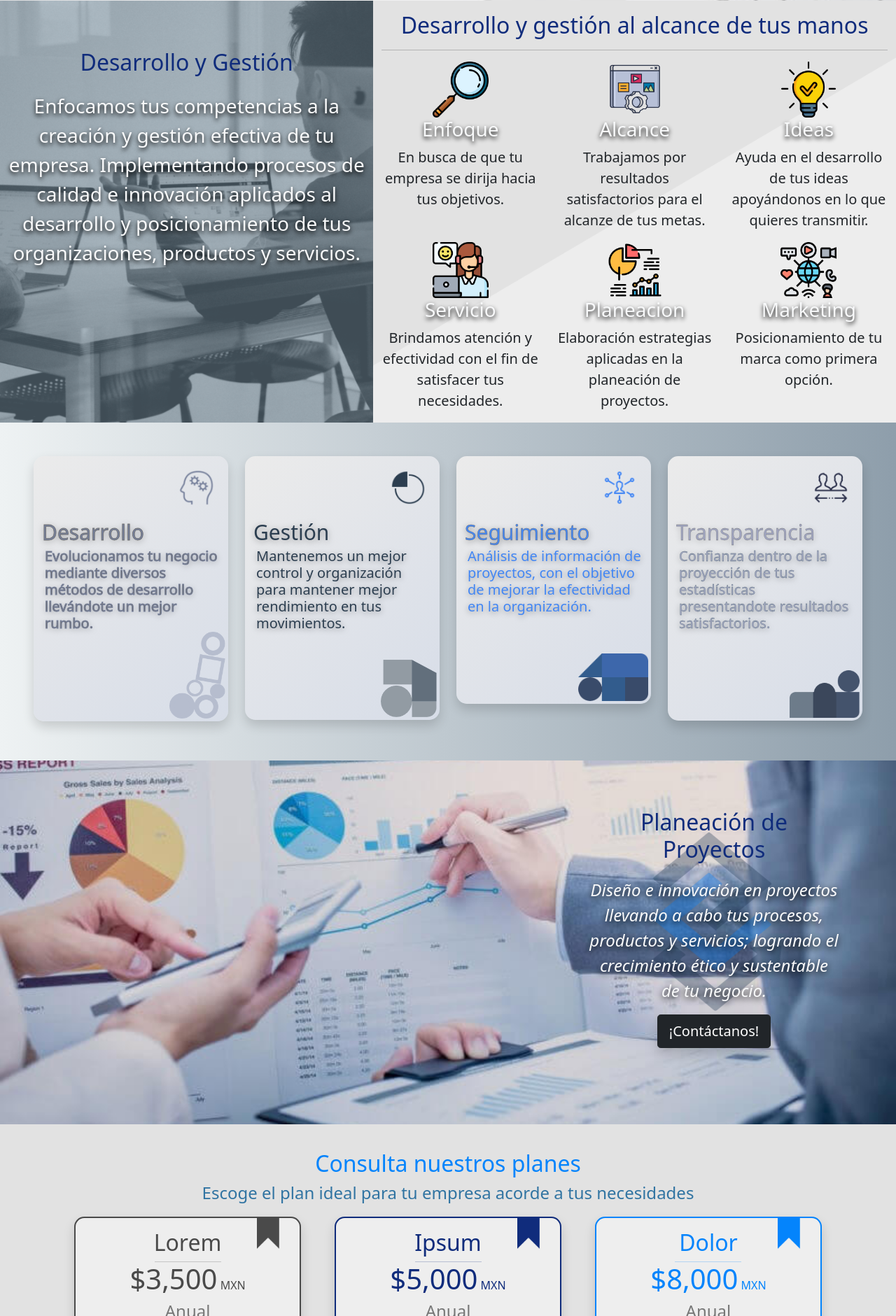
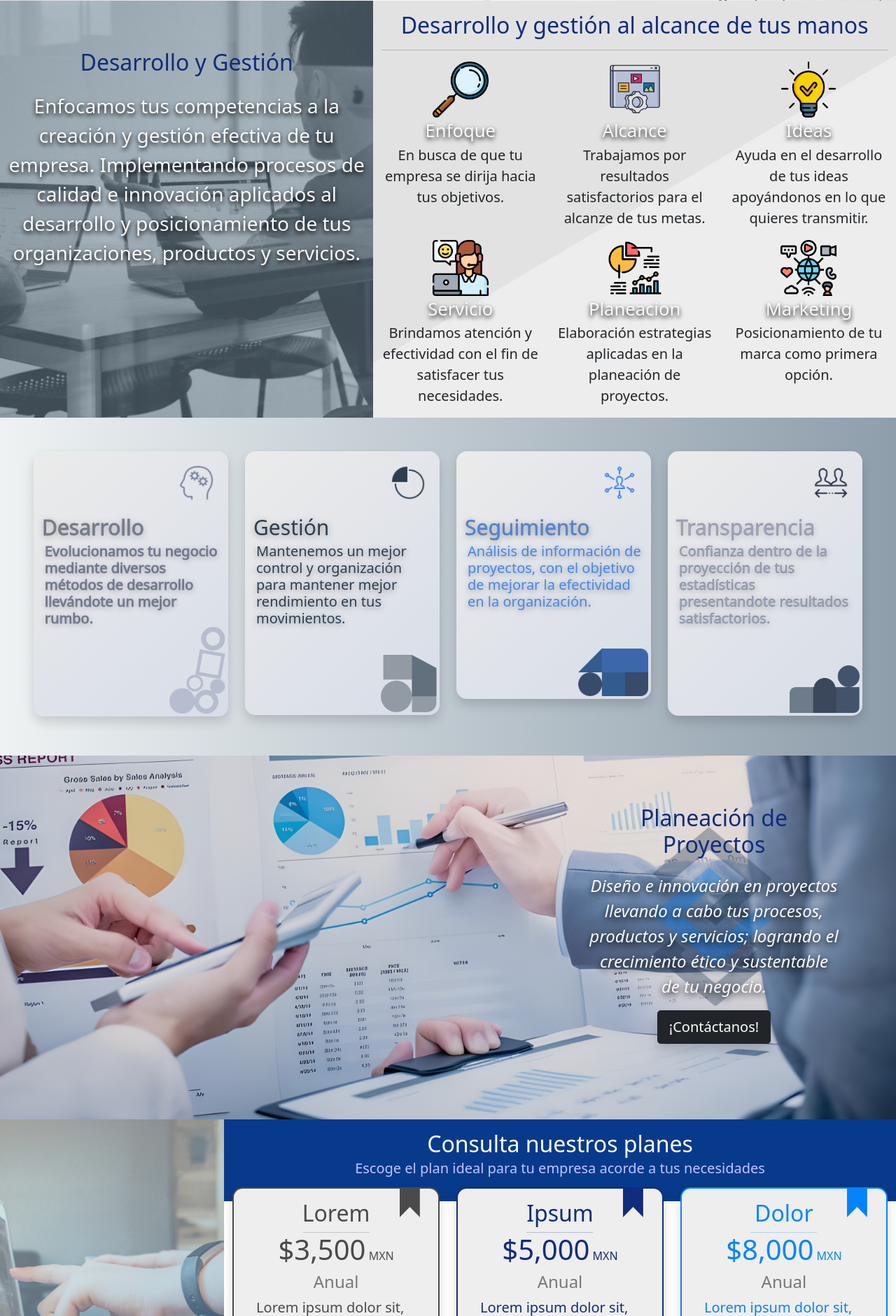
Before and after one commit to RolandoOsuna/CS-Desarrollo-y-Gesti-n, a PHP site: page / in a window 1280 px wide. Shown: the part 1519-3400 px from the top of the page at 70% size. Run offline with PHP 8.4, Linux system fonts and the light colour scheme; some libraries are stand-ins or nearby versions.

Commit message:
planes de pago

```diff
--- a/CSS/estilos.css
+++ b/CSS/estilos.css
@@ -235,7 +235,7 @@ body{
 }
 
 .bg-section{
-    background-image: url(../IMG/bg-section.jpg);
+    background-image: url(../IMG/bg-section.jpeg);
     background-position:center ;
     background-size: cover;
     height: 90vh;
@@ -253,13 +253,14 @@ body{
     /* height: 60vh; */
     /* padding-top: 1rem; */
 }
-
-.bg-gradiente{
-    background-color: #eeeeee;
-    background-image: linear-gradient(275deg, #eeeeee 0%, #b1b1b1 100%);
+.tamaño-fuente p{
+    font-size: 1.25rem;
+}
+.tamaño-fuente span{
+    font-size: 1.6rem;
 }
 .bg-section-5{
-    background-image: url(../IMG/Section-5.jpg);
+    background-image: url(../IMG/Section-5.jpeg);
     background-position:center ;
     background-size: cover;
     height: 65vh;
@@ -345,11 +346,33 @@ body{
     border-color: #0484fc;
 }
 
+.bg-planes-1, .bg-planes-2, .bg-planes-3{
+    position: relative;
+    z-index: 1;
+}
+.bg-titulo-planes{
+    background-color: #083A8B;
+    color: #fff;
+
+}
+.bg-titulo-planes p{
+    color:#BFC4FF;
+}
+.relative, .bg-titulo-planes{
+    position: relative;
+}
+.relative{
+    top: -20px;
+    z-index: 1;
+}
+.aside-planes{
+    background: #005AA7;  /* fallback for old browsers */
+    background: -webkit-linear-gradient(to right, #FFFDE4, #005AA7);  /* Chrome 10-25, Safari 5.1-6 */
+    background: linear-gradient(to right, #FFFDE4, #005AA7); /* W3C, IE 10+/ Edge, Firefox 16+, Chrome 26+, Opera 12+, Safari 7+ */
+}
 .bg-footer{
     background-color: #c5c5c5;
 }
-
-
 .transicion-cards{
     transition: transform .5s;
 }
@@ -381,4 +404,11 @@ body{
     .bg-card-desarrollo p{
         margin-bottom: 0px;
     }
+    .tamaño-fuente span{
+        font-size: 1.9rem;
+    }
+    .tamaño-fuente p{
+        font-size: calc(1.3rem + .6vw);
+        padding: 0 3rem;
+    }
 }
--- a/index.html
+++ b/index.html
@@ -57,7 +57,7 @@
     <section class="bg-section py-5">
         <div class="container">
             <div class="row align-items-center my-5 px-lg-5">
-                <div class="col-12 text-center">
+                <div class="col-12 text-center py-5 p-md-3">
                     <h1 class="display-5 titulo-section1" style="font-weight: 450;">CS Desarrollo y Gestión</h1>
                     <hr class="" style="text-align:center;margin:auto;" width="60%">
                     <p class="fs-3 text-center">
@@ -82,36 +82,36 @@
                         <hr>
                     </div>
                 </div>
-                <div class="row">
+                <div class="row tamaño-fuente">
                     <div class="col-12 col-sm-4 text-center">
                         <img class="img-fluid " src="IMG/iconos/enfoque.png" width="80px" loading="lazy">
-                        <p class="h3 text-light text-shadow">Enfoque</p>
-                        <p class="fs-5">En busca de que tu empresa se dirija hacia tus objetivos.</p>
+                        <br><span class=" text-light text-shadow">Enfoque</span>
+                        <p class="">En busca de que tu empresa se dirija hacia tus objetivos.</p>
                     </div>
                     <div class="col-12 col-sm-4">
                         <img class="img-fluid " src="IMG/iconos/alcance.png" width="80px" loading="lazy">
-                        <p class="h3 text-light text-shadow">Alcance</p>
-                        <p class="fs-5">Trabajamos por resultados satisfactorios para el alcanze de tus metas.</p>
+                        <br><span class=" text-light text-shadow">Alcance</span>
+                        <p class="">Trabajamos por resultados satisfactorios para el alcanze de tus metas.</p>
                     </div>
                     <div class="col-12 col-sm-4">
                         <img class="img-fluid " src="IMG/iconos/ideas2.png" width="80px" loading="lazy">
-                        <p class="h3 text-light text-shadow">Ideas</p>
-                        <p class="fs-5">Ayuda en el desarrollo de tus ideas apoyándonos en lo que quieres transmitir.</p>
+                        <br><span class=" text-light text-shadow">Ideas</span>
+                        <p class="">Ayuda en el desarrollo de tus ideas apoyándonos en lo que quieres transmitir.</p>
                     </div>
                     <div class="col-12 col-sm-4">
                         <img class="img-fluid " src="IMG/iconos/Servicio.png" width="80px" loading="lazy">
-                        <p class="h3 text-light text-shadow">Servicio</p>
-                        <p class="fs-5">Brindamos atención y efectividad con el fin de satisfacer tus necesidades.</p>
+                        <br><span class=" text-light text-shadow">Servicio</span>
+                        <p class="">Brindamos atención y efectividad con el fin de satisfacer tus necesidades.</p>
                     </div>
                     <div class="col-12 col-sm-4">
                         <img class="img-fluid " src="IMG/iconos/estadisticas.png" width="80px" loading="lazy">
-                        <p class="h3 text-light text-shadow">Planeacion</p>
-                        <p class="fs-5">Elaboración estrategias aplicadas en la planeación de proyectos.</p>
+                        <br><span class=" text-light text-shadow">Planeacion</span>
+                        <p class="">Elaboración estrategias aplicadas en la planeación de proyectos.</p>
                     </div>
                     <div class="col-12 col-sm-4">
                         <img class="img-fluid " src="IMG/iconos/marketing.png" width="80px" loading="lazy">
-                        <p class="h3 text-light text-shadow">Marketing</p>
-                        <p class="fs-5">Posicionamiento de tu marca como primera opción.</p>
+                        <br><span class=" text-light text-shadow">Marketing</span>
+                        <p class="">Posicionamiento de tu marca como primera opción.</p>
                     </div>
                 </div>
             </div>
@@ -183,67 +183,10 @@
                     </div>
                 </div>
             </div>
-            <!-- <div class="col-12 col-md-6 col-lg-3   transicion-cards">
-                <div class="p-1  rounded shadow bg-card-gestion">
-                    <!-- <img class="img-fluid " src="IMG/Card-Gestion.png" width="50px" loading="lazy">
-                    <h1 class="h4 titulo-card">Gestión</h1>
-                    <p class="texto-card ">Mantenemos un mejor control y organización para mantener mejor rendimiento en tus movimientos.</p>
-                </div>
-            </div>
-            <div class="col-12 col-md-6 col-lg-3   transicion-cards">
-                <div class="p-1  rounded shadow bg-card-seguimiento">
-                    <!-- <img class="img-fluid " src="IMG/Card-Seguimiento.png" width="50px" loading="lazy">
-                    <h1 class="h4 titulo-card">Seguimiento</h1>
-                    <p class="texto-card ">Análisis de información de proyectos, con el objetivo de mejorar la efectividad en la organización.</p>
-                </div>
-            </div>
-
-            <div class="col-12 col-md-6 col-lg-3   transicion-cards">
-                <div class="p-1  rounded shadow bg-card-transparencia">
-                    <!-- <img class="img-fluid " src="IMG/Card-Transparencia.png" width="50px" loading="lazy">
-                    <h1 class="h4 titulo-card">Transparencia</h1>
-                    <p class="texto-card">Confianza dentro de la proyección de tus estadísticas presentandote resultados satisfactorios.</p>
-                </div>
-            </div> -->
         </div>
 
     </section>
 
-    <!-- SECTION 4
-    <section class="bg-gradiente pt-3 pb-5">
-        <div class="container">
-
-            <div class="row ">
-                <div class="col-12 col-lg-4 text-center">
-                    <img src="IMG/iconos/enfoque.png" width="100px" loading="lazy">
-                    <h1 class="h4 text-white text-shadow">Enfoque</h1>
-                </div>
-                <div class="col-12 col-lg-4 text-center">
-                    <img src="IMG/iconos/alcance.png" width="100px" loading="lazy">
-                    <h1 class="h4 text-white text-shadow">Alcance</h1>
-                </div>
-                <div class="col-12 col-lg-4 text-center">
-                    <img src="IMG/iconos/ideas2.png" width="100px" loading="lazy">
-                    <h1 class="h4 text-white text-shadow">Ideas</h1>
-                </div>
-            </div>
-            <div class="row pt-3">
-                <div class="col-12 col-lg-4 text-center">
-                    <img src="IMG/iconos/Servicio.png" width="100px" loading="lazy">
-                    <h1 class="h4 text-white text-shadow">Servicio</h1>
-                </div>
-                <div class="col-12 col-lg-4 text-center">
-                    <img src="IMG/iconos/estadisticas.png" width="100px" loading="lazy">
-                    <h1 class="h4 text-white text-shadow">Planeacion</h1>
-                </div>
-                <div class="col-12 col-lg-4 text-center">
-                    <img src="IMG\iconos\marketing.png" width="100px" loading="lazy">
-                    <h1 class="h4 text-white text-shadow">Marketing</h1>
-                </div>
-            </div>
-        </div>
-    </section>
--->
     <!-- SECTION 5 -->
     <section class="bg-section-5">
         <div class="container">
@@ -263,16 +206,22 @@
     </section>
 
     <!-- PLANES DE PAGO -->
-    <section class="container">
-        <div class="row margen justify-content-center text-center mt-3">
-            <div class="col-9">
-                <h1 class="titulo-section1 mb-1">Consulta nuestros planes</h1>
-                <p class="titulo-card fs-4">Escoge el plan ideal para tu empresa acorde a tus necesidades</p>
+    <section class="bg-body">
+        <div class="d-lg-flex">
+            <aside class="col-12 col-lg-3 d-none d-lg-block">
+                <img class="img-fluid aside-planes" src="IMG/Aside-planes.jpg" width="">
+            </aside>
+            <div class="col-12 col-lg-9">
+                <div class="row margen justify-content-center text-center bg-titulo-planes">
+                    <div class="col py-3">
+                        <span class="h2 mb-0">Consulta nuestros planes</span>
+                        <p class=" fs-5">Escoge el plan ideal para tu empresa acorde a tus necesidades</p>
                     </div>
                 </div>
-        <div class="row row-cols-1 row-cols-lg-3 g-5  pb-3 margen ">
+                <div class="px-4 p-lg-0 ">
+                    <div class="row margen relative">
                         <!-- LOREM -->
-            <div class="col">
+                        <div class="col-12 col-lg-4">
                             <div class="card-body transicion-planes planes-1 bg-planes-1 border border-2 shadow ">
                                 <h2 class="mb-2 text-center">Lorem</h2>
                                 <hr style="text-align:center;margin:auto;" width="95px">
@@ -292,7 +241,7 @@
                             </div>
                         </div>
                         <!-- IPSUM  -->
-            <div class="col">
+                        <div class="col-12 col-lg-4 ">
                             <div class="card-body transicion-planes planes-2 bg-planes-2 border border-2 shadow">
                                 <h2 class="mb-2 text-center">Ipsum</h2>
                                 <hr style="text-align:center;margin:auto;" width="95px">
@@ -305,8 +254,6 @@
                                     <li>Adipisicing elit</li>
                                     <li>Rerum quidem </li>
                                     <li>Doloremque non</li>
-                        <li>Reprehenderit sequi</li>
-                        <li>Quas beatae ipsa</li>
                                 </ul>
                                 <div class="text-center pb-2">
                                     <a href="" class="text-decotarion-none"><button type="button" class="btn btn-2 ">botón</button></a>
@@ -314,7 +261,7 @@
                             </div>
                         </div>
                         <!-- DOLOR -->
-            <div class="col ">
+                        <div class="col-12 col-lg-4 ">
                             <div class="card-body transicion-planes planes-3 bg-planes-3 border border-2 shadow">
                                 <h2 class="mb-2 text-center">Dolor</h2>
                                 <hr style="text-align:center;margin:auto;" width="95px">
@@ -327,13 +274,12 @@
                                     <li>Adipisicing elit</li>
                                     <li>Rerum quidem </li>
                                     <li>Doloremque non</li>
-                        <li>Reprehenderit sequi</li>
-                        <li>Quas beatae ipsa</li>
-                        <li>Debitis ratione optio</li>
-                        <li>Totam magnam</li>
                                 </ul>
                                 <div class="text-center pb-2">
                                     <a href="" class="text-decotarion-none"><button type="button" class="btn btn-3 ">botón</button></a>
+                                </div>
+                            </div>
+                        </div>
                     </div>
                 </div>
             </div>
```
Also changed, not shown: IMG/Aside-planes.jpg (added), IMG/Section-5.jpeg (added), IMG/bg-section.jpeg (added). Lines whose indentation alone changed are shown as unchanged.
